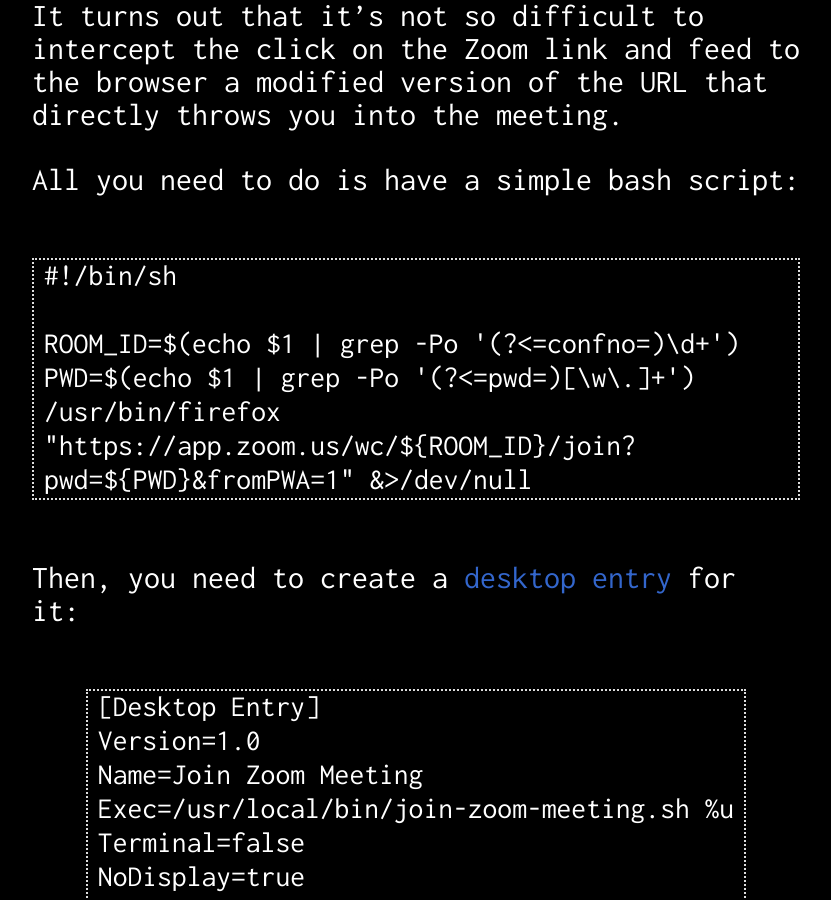
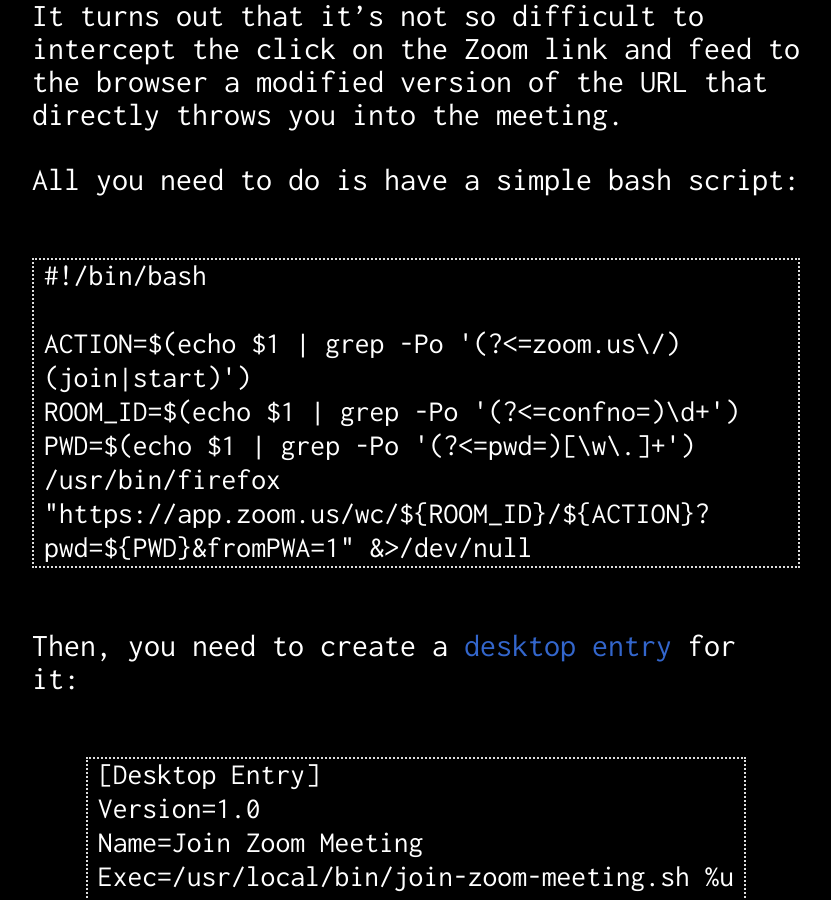
Before and after one commit to giulianopz/giulianopz.github.io, a Jekyll site: the page built from _posts/2025-08-27-join-zoom-meeting-pwa-1-click.md, in a window 1280 px wide and 900 px high, scrolled down 854 px. Shown: the whole window, without its empty margins (224-1055 px from the left). Built offline with Jekyll 4.4.1, drawn with Linux system fonts in a browser that asks for light colours; nearby versions of some CDN libraries.

Commit message:
fix script

````diff
--- a/_posts/2025-08-27-join-zoom-meeting-pwa-1-click.md
+++ b/_posts/2025-08-27-join-zoom-meeting-pwa-1-click.md
@@ -18,11 +18,12 @@
 
 All you need to do is have a simple bash script:
 ```
-#!/bin/sh
+#!/bin/bash
 
+ACTION=$(echo $1 | grep -Po '(?<=zoom.us\/)(join|start)')
 ROOM_ID=$(echo $1 | grep -Po '(?<=confno=)\d+')
 PWD=$(echo $1 | grep -Po '(?<=pwd=)[\w\.]+')
-/usr/bin/firefox "https://app.zoom.us/wc/${ROOM_ID}/join?pwd=${PWD}&fromPWA=1" &>/dev/null
+/usr/bin/firefox "https://app.zoom.us/wc/${ROOM_ID}/${ACTION}?pwd=${PWD}&fromPWA=1" &>/dev/null
 ```
 
 Then, you need to create a [desktop entry](https://wiki.archlinux.org/title/Desktop_entries) for it:
````
Also changed, not shown: other parts of _posts/2025-08-27-join-zoom-meeting-pwa-1-click.md (+1 -1 lines).
